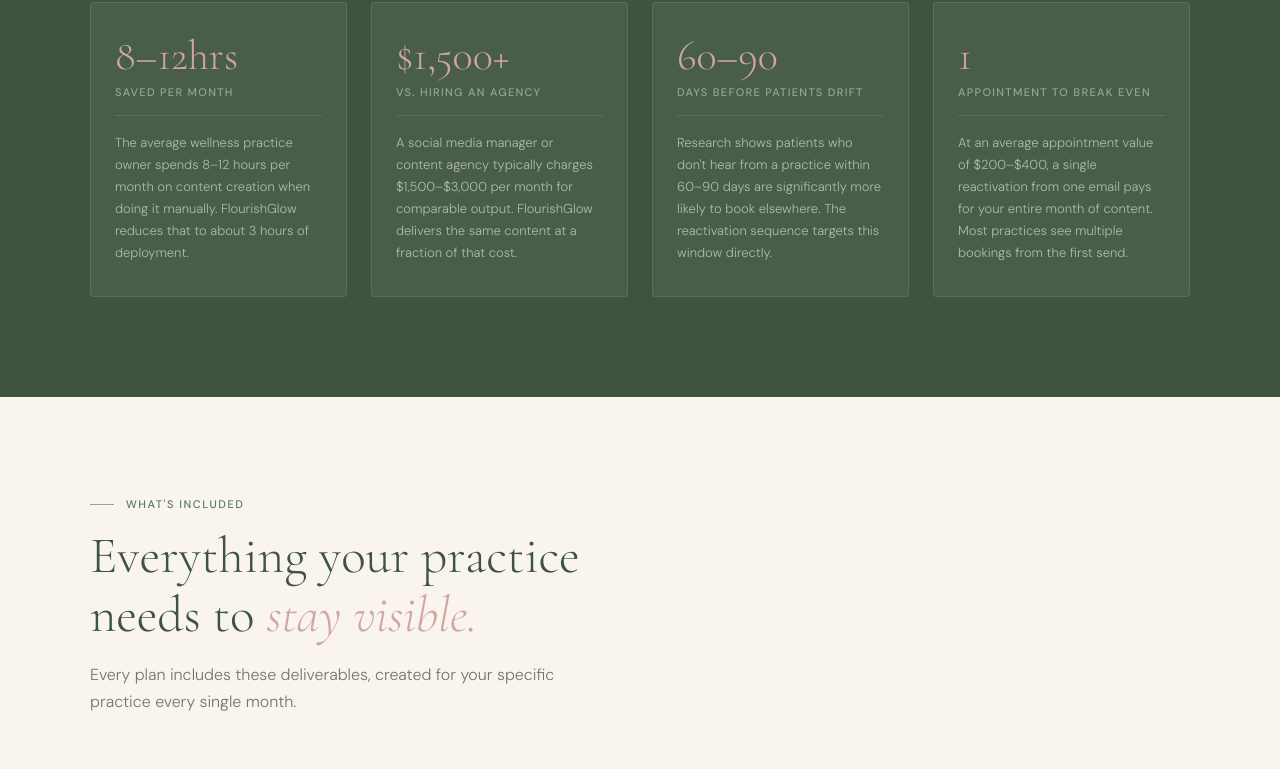
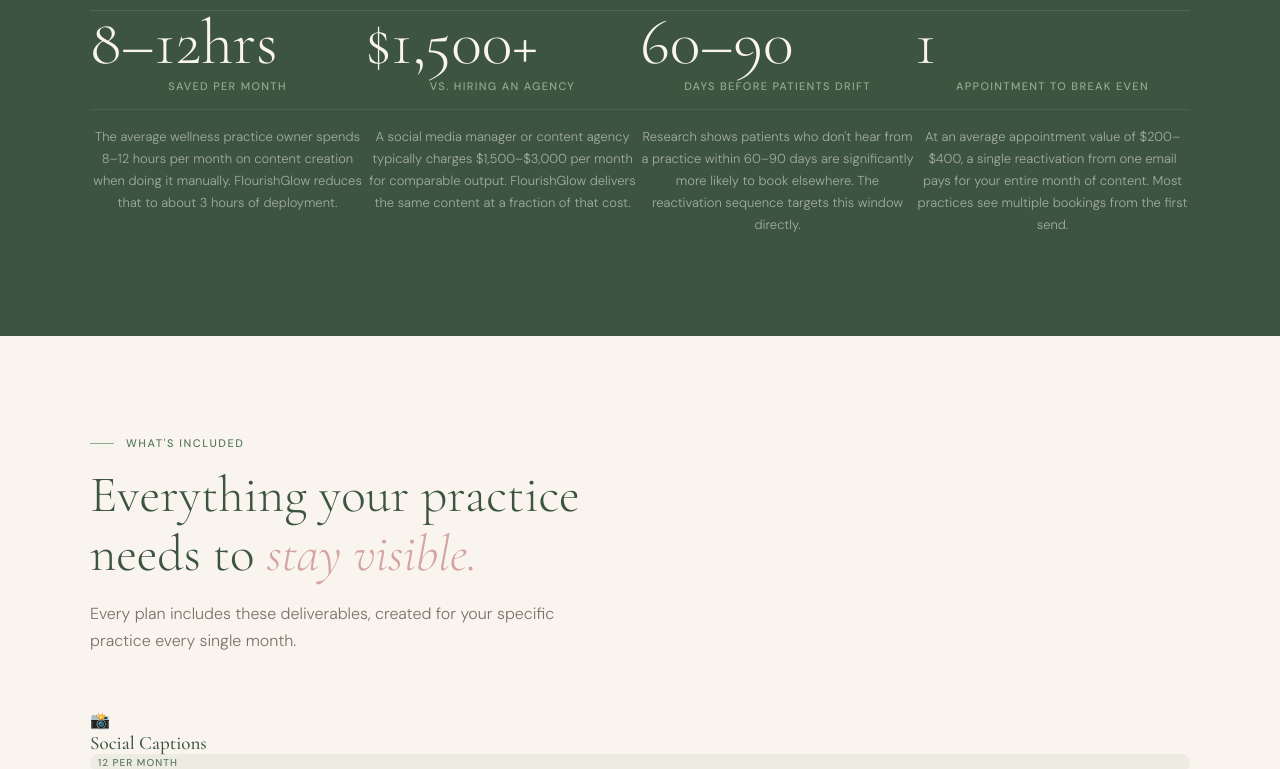
Before and after one commit to cronere/flourishglow, a Next.js app: page / in a window 1280 px wide. Shown: the part 2734-3503 px from the top of the page. Built offline with nearby package versions, Linux system fonts and the light colour scheme.

Commit message:
Update Home.module.css

```diff
--- a/styles/Home.module.css
+++ b/styles/Home.module.css
@@ -197,45 +197,43 @@
 /* ── DELIVERABLES ── */
 .deliverables { padding: 100px 48px; background: var(--cream); }
 .deliverablesInner { max-width: 1100px; margin: 0 auto; }
-.deliverablesGrid { display: grid; grid-template-columns: repeat(3, 1fr); gap: 24px; }
-.deliverableCard {
-  padding: 36px 32px;
-  border: 1px solid rgba(92,122,94,0.18);
-  border-radius: 4px;
-  background: var(--cream);
-  transition: border-color 0.2s, transform 0.2s, box-shadow 0.2s;
-  position: relative;
-  overflow: hidden;
+.deliverablesHeader { margin-bottom: 64px; }
+.deliverablesColumns { display: grid; grid-template-columns: 1fr 1fr; gap: 0 80px; }
+.deliverablesCol {}
+.deliverableRow {
+  display: grid;
+  grid-template-columns: 48px 1fr;
+  gap: 0 24px;
+  padding: 28px 0;
+  border-bottom: 1px solid rgba(92,122,94,0.12);
+  align-items: start;
 }
-.deliverableCard::before {
-  content: '';
-  position: absolute;
-  top: 0; left: 0; right: 0;
-  height: 3px;
-  background: linear-gradient(90deg, var(--sage-light), var(--blush));
-  opacity: 0;
-  transition: opacity 0.2s;
+.deliverableRow:first-child { border-top: 1px solid rgba(92,122,94,0.12); }
+.deliverableNum {
+  font-family: 'Cormorant Garamond', serif;
+  font-size: 13px;
+  font-weight: 400;
+  color: var(--blush);
+  letter-spacing: 0.06em;
+  padding-top: 3px;
 }
-.deliverableCard:hover { border-color: rgba(92,122,94,0.35); transform: translateY(-3px); box-shadow: 0 12px 40px rgba(61,84,64,0.08); }
-.deliverableCard:hover::before { opacity: 1; }
-.deliverableIcon { font-size: 28px; margin-bottom: 16px; }
-.deliverableTitle { font-family: 'Cormorant Garamond', serif; font-size: 20px; font-weight: 500; color: var(--sage-dark); margin-bottom: 8px; }
+.deliverableBody {}
+.deliverableMeta { display: flex; align-items: baseline; gap: 12px; margin-bottom: 8px; flex-wrap: wrap; }
+.deliverableTitle { font-family: 'Cormorant Garamond', serif; font-size: 19px; font-weight: 500; color: var(--sage-dark); }
 .deliverableCount {
-  display: inline-block;
-  font-size: 11px;
+  font-size: 10px;
   font-weight: 500;
   letter-spacing: 0.1em;
   text-transform: uppercase;
   color: var(--sage);
-  background: rgba(92,122,94,0.1);
-  padding: 3px 10px;
+  background: rgba(92,122,94,0.08);
+  padding: 2px 8px;
   border-radius: 20px;
-  margin-bottom: 12px;
 }
-.deliverableDesc { font-size: 14px; font-weight: 300; line-height: 1.7; color: var(--warm-gray); }
+.deliverableDesc { font-size: 13px; font-weight: 300; line-height: 1.7; color: var(--warm-gray); }
 
 /* ── PRICING ── */
-.pricing { padding: 100px 48px; background: var(--cream-dark); }
+.pricing { padding: 100px 48px; background: var(--blush-light); }
 .pricingInner { max-width: 1100px; margin: 0 auto; }
 .pricingGrid { display: grid; grid-template-columns: 1fr; gap: 24px; }
 .pricingCard {
@@ -446,6 +444,7 @@
   .pricingGrid { grid-template-columns: 1fr; }
   .pricingCard { grid-template-columns: 1fr; gap: 32px; padding: 40px 28px; }
   .pricingFeatures { grid-template-columns: 1fr; }
+  .pricingRisk { color: rgba(249,245,238,0.5); }
 
   /* Sample */
   .sample { padding: 64px 24px; }
@@ -463,23 +462,51 @@
 /* ── STATS SECTION ── */
 .statsSection { padding: 100px 48px; background: var(--sage-dark); }
 .statsInner { max-width: 1100px; margin: 0 auto; text-align: center; }
-.statsInner .sectionLabel,
-.statsSection .sectionLabel { color: var(--sage-light) !important; }
-.statsInner h2,
-.statsSection h2 { color: var(--cream) !important; }
-.statsInner h2 em,
-.statsSection h2 em { color: var(--blush) !important; font-style: italic; }
-.statsInner p,
-.statsSection p { color: rgba(249,245,238,0.6) !important; }
-.statsGrid { display: grid; grid-template-columns: repeat(4, 1fr); gap: 24px; margin-top: 48px; }
-.statCard { background: rgba(255,255,255,0.06); border: 1px solid rgba(255,255,255,0.1); border-radius: 4px; padding: 32px 24px; text-align: left; }
-.statNumber { font-family: 'Cormorant Garamond', serif; font-size: 42px; font-weight: 300; color: var(--blush); line-height: 1; margin-bottom: 8px; }
-.statLabel { font-size: 11px; font-weight: 500; letter-spacing: 0.12em; text-transform: uppercase; color: var(--sage-light); margin-bottom: 16px; padding-bottom: 16px; border-bottom: 1px solid rgba(255,255,255,0.1); }
-.statDesc { font-size: 13px; font-weight: 300; color: rgba(249,245,238,0.6); line-height: 1.7; }
+.statsGrid {
+  display: grid;
+  grid-template-columns: repeat(4, 1fr);
+  gap: 0;
+  margin-top: 64px;
+  border-top: 1px solid rgba(255,255,255,0.1);
+}
+.statItem {
+  padding: 48px 32px 40px;
+  border-right: 1px solid rgba(255,255,255,0.1);
+  text-align: left;
+}
+.statItem:last-child { border-right: none; }
+.statNumber {
+  font-family: 'Cormorant Garamond', serif;
+  font-size: 64px;
+  font-weight: 300;
+  color: var(--cream);
+  line-height: 1;
+  margin-bottom: 4px;
+  display: flex;
+  align-items: baseline;
+  gap: 4px;
+}
+.statUnit {
+  font-family: 'Cormorant Garamond', serif;
+  font-size: 28px;
+  font-weight: 300;
+  color: var(--blush);
+}
+.statLabel {
+  font-size: 11px;
+  font-weight: 500;
+  letter-spacing: 0.12em;
+  text-transform: uppercase;
+  color: var(--sage-light);
+  margin-bottom: 16px;
+  padding-bottom: 16px;
+  border-bottom: 1px solid rgba(255,255,255,0.08);
+}
+.statDesc { font-size: 13px; font-weight: 300; color: rgba(249,245,238,0.55); line-height: 1.7; }
 
 /* ── PRICING ADDITIONS ── */
-.pricingGuarantee { font-size: 12px; font-weight: 500; color: var(--sage-light); margin-bottom: 24px; letter-spacing: 0.04em; }
-.pricingRisk { font-size: 12px; font-weight: 300; color: rgba(249,245,238,0.5); line-height: 1.6; margin-top: 16px; font-style: italic; text-align: center; }
+.pricingGuarantee { font-size: 12px; font-weight: 500; color: var(--sage); margin-bottom: 24px; letter-spacing: 0.04em; }
+.pricingRisk { font-size: 12px; font-weight: 300; color: rgba(61,84,64,0.5); line-height: 1.6; margin-top: 16px; font-style: italic; text-align: center; }
 
 /* ── FOUNDER SECTION ── */
 .founder { padding: 100px 48px; background: var(--cream-dark); }
@@ -505,22 +532,27 @@
 .founderRole { font-size: 12px; font-weight: 500; letter-spacing: 0.1em; text-transform: uppercase; color: var(--sage); }
 
 /* ── FAQ SECTION ── */
-.faq { padding: 100px 48px; background: var(--cream); }
-.faqInner { max-width: 760px; margin: 0 auto; }
-.faqInner h2 { text-align: center; }
-.faqList { margin-top: 48px; }
-.faqItem { border-bottom: 1px solid rgba(92,122,94,0.15); }
-.faqItem:first-child { border-top: 1px solid rgba(92,122,94,0.15); }
-.faqQuestion { width: 100%; display: flex; justify-content: space-between; align-items: center; gap: 24px; padding: 24px 0; background: none; border: none; cursor: pointer; text-align: left; font-family: 'DM Sans', Arial, sans-serif; font-size: 16px; font-weight: 400; color: var(--sage-dark); line-height: 1.5; }
-.faqQuestion:hover { color: var(--sage); }
-.faqIcon { font-size: 20px; font-weight: 300; color: var(--sage); flex-shrink: 0; line-height: 1; }
-.faqAnswer { font-size: 15px; font-weight: 300; color: var(--warm-gray); line-height: 1.8; padding-bottom: 24px; }
-.faqOpen .faqQuestion { color: var(--sage); }
+.faq { padding: 100px 48px; background: var(--sage-dark); }
+.faqInner { max-width: 760px; margin: 0 auto; text-align: center; }
+.faqList { margin-top: 48px; text-align: left; }
+.faqItem { border-bottom: 1px solid rgba(255,255,255,0.1); }
+.faqItem:first-child { border-top: 1px solid rgba(255,255,255,0.1); }
+.faqQuestion { width: 100%; display: flex; justify-content: space-between; align-items: center; gap: 24px; padding: 24px 0; background: none; border: none; cursor: pointer; text-align: left; font-family: 'DM Sans', Arial, sans-serif; font-size: 16px; font-weight: 400; color: var(--cream); line-height: 1.5; }
+.faqQuestion:hover { color: var(--sage-light); }
+.faqIcon { font-size: 20px; font-weight: 300; color: var(--sage-light); flex-shrink: 0; line-height: 1; }
+.faqAnswer { font-size: 15px; font-weight: 300; color: rgba(249,245,238,0.65); line-height: 1.8; padding-bottom: 24px; }
+.faqOpen .faqQuestion { color: var(--sage-light); }
 
 /* ── RESPONSIVE ADDITIONS ── */
 @media (max-width: 768px) {
   .statsSection { padding: 64px 24px; }
-  .statsGrid { grid-template-columns: 1fr 1fr; }
+  .statsGrid { grid-template-columns: 1fr 1fr; border-top: none; }
+  .statItem { border-right: none; border-bottom: 1px solid rgba(255,255,255,0.1); padding: 32px 16px; }
+  .statItem:last-child { border-bottom: none; }
+  .statNumber { font-size: 48px; }
+  .deliverables { padding: 64px 24px; }
+  .deliverablesColumns { grid-template-columns: 1fr; gap: 0; }
+  .deliverablesHeader { margin-bottom: 40px; }
   .founder { padding: 64px 24px; }
   .founderInner { grid-template-columns: 1fr; gap: 40px; justify-items: center; text-align: center; }
   .founderPhoto { width: 200px; height: 200px; }
```
